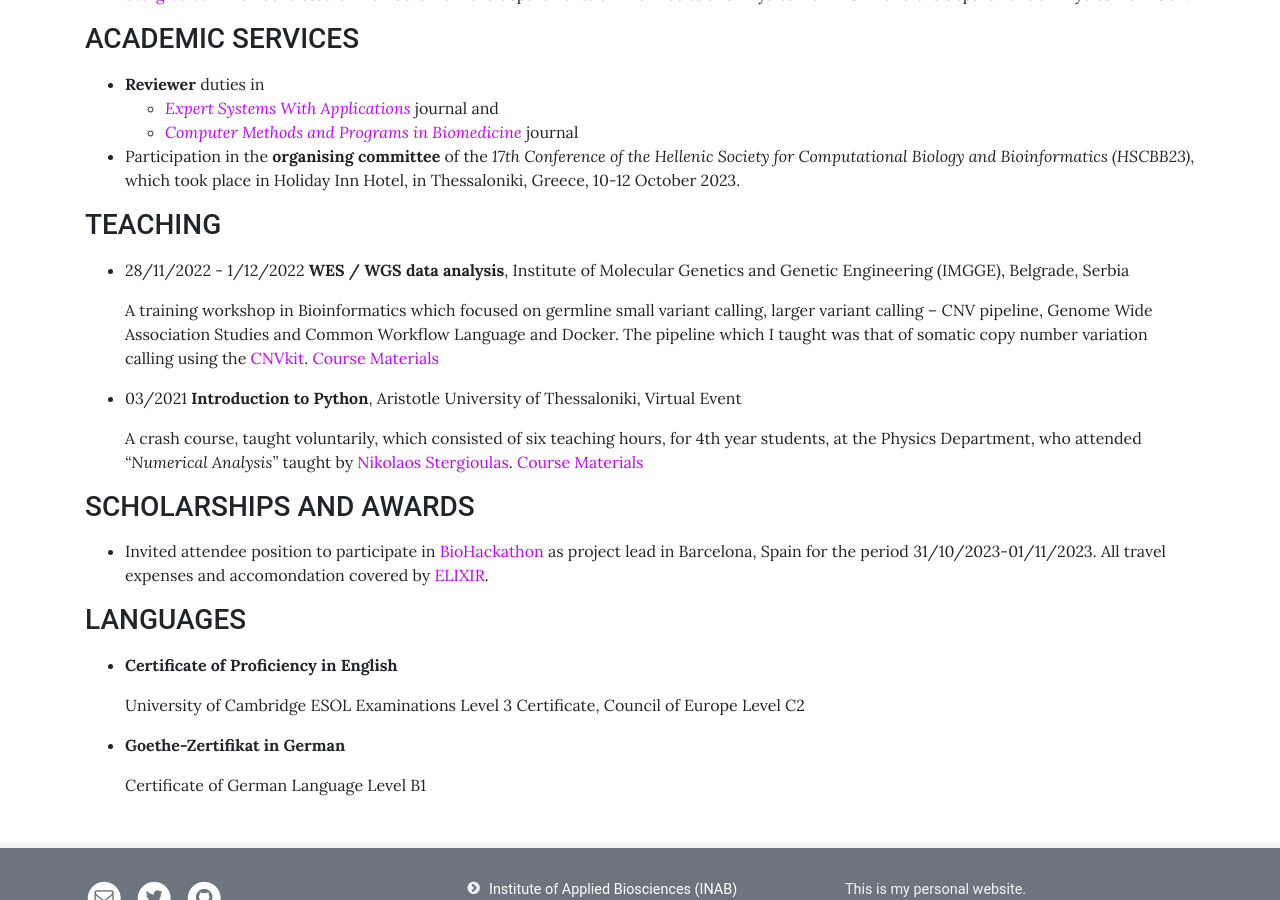
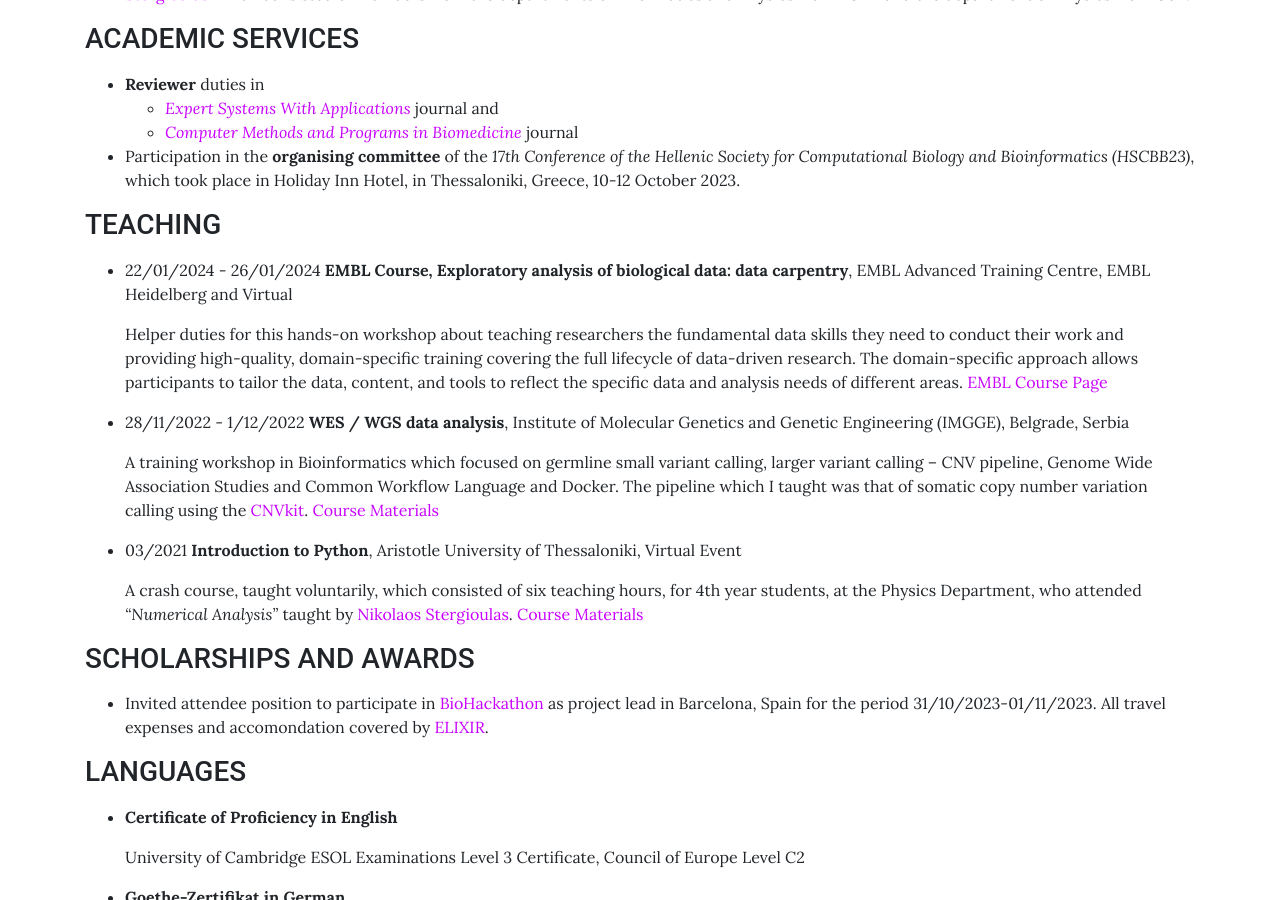
Before and after one commit to sfragkoul/sfragkoul.github.io, a Jekyll site: the page built from pages/CV.md, in a window 1280 px wide and 900 px high, scrolled down 1305 px. Built offline with Jekyll 4.4.1, drawn with Linux system fonts in a browser that asks for light colours.

Commit message:
Update CV.md

```diff
--- a/pages/CV.md
+++ b/pages/CV.md
@@ -66,6 +66,11 @@ background: /assets/img/groupLogo/CV.jpg
 ### TEACHING
 <p style="margin-bottom:15px"></p>
 
+- 22/01/2024 - 26/01/2024 	**EMBL Course, Exploratory analysis of biological data: data carpentry**, EMBL Advanced Training Centre, EMBL Heidelberg and Virtual
+
+     Helper duties for this hands-on workshop about teaching researchers the fundamental data skills they need to conduct their work and providing high-quality, domain-specific training covering the full lifecycle of data-driven research. The domain-specific approach allows participants to tailor the data, content, and tools to reflect the specific data and analysis needs of different areas. [EMBL Course Page](https://www.embl.org/about/info/course-and-conference-office/events/dtc24-01/#vf-tabs__section-speakers)
+
+
 - 28/11/2022 - 1/12/2022 	**WES / WGS data analysis**, Institute of Molecular Genetics and Genetic Engineering (IMGGE), Belgrade, Serbia
 
    A training workshop in Bioinformatics which focused on germline small variant calling, larger variant calling – CNV pipeline, Genome Wide Association Studies and Common Workflow Language and Docker. The pipeline which I taught was that of somatic copy number variation calling using the [CNVkit](https://cnvkit.readthedocs.io/en/stable/). [Course Materials](https://github.com/BiodataAnalysisGroup/IMGGE-WES-WGS-data-analysis-workshop)
```
